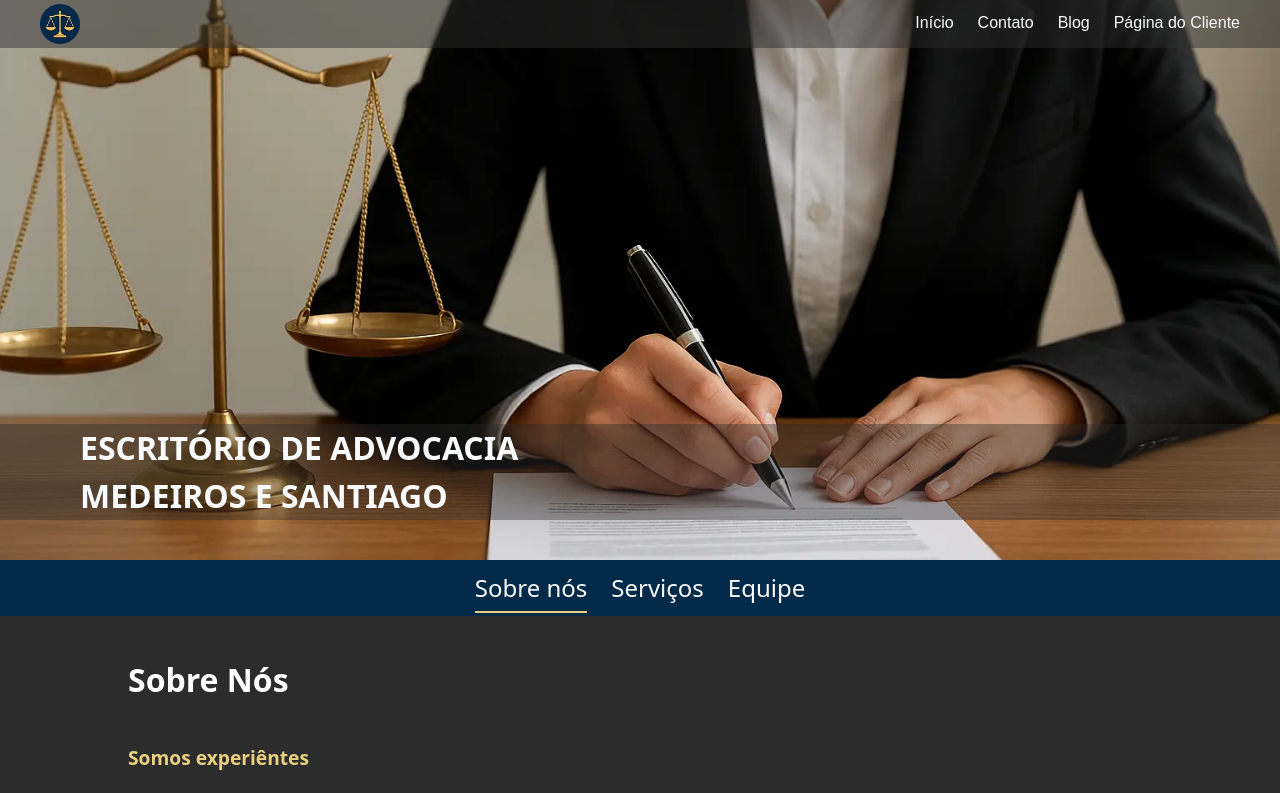
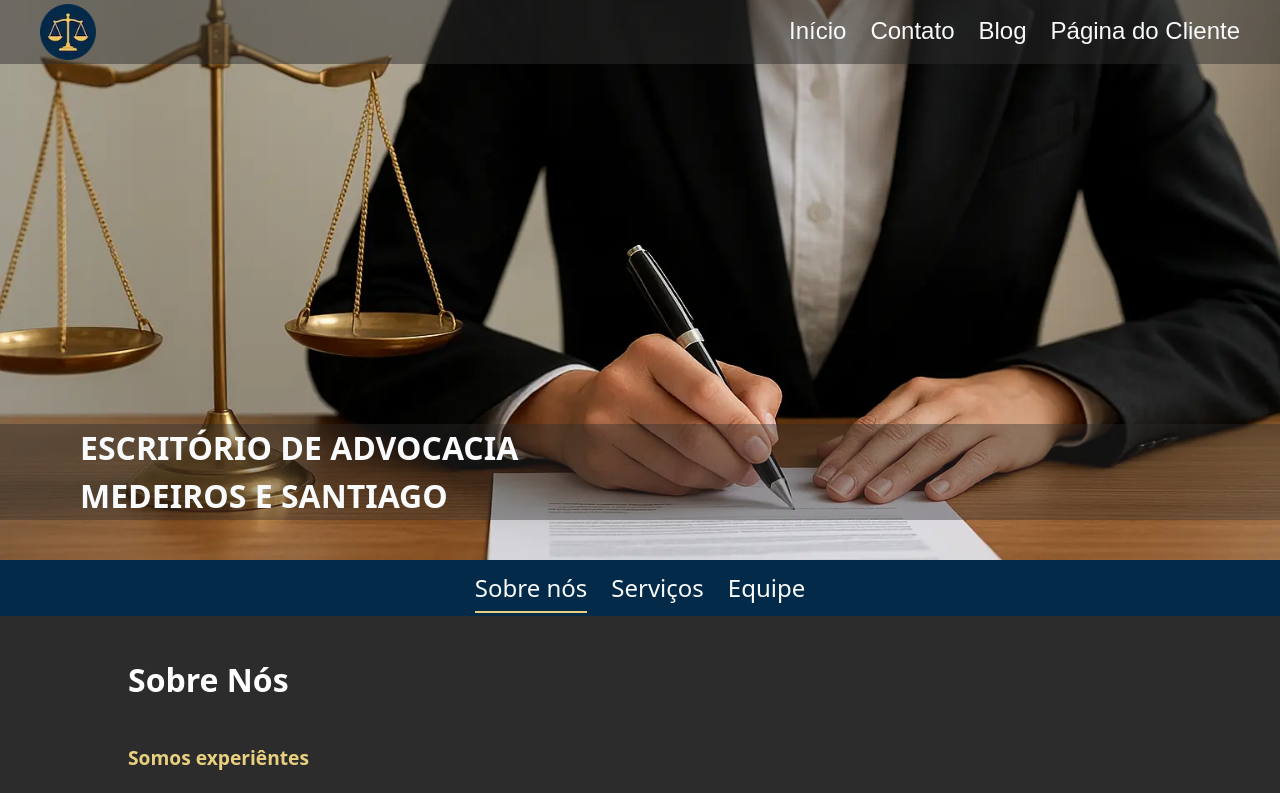
Before and after one commit to DavidSheltonSF/corporate-lawyer-website, a Next.js app: page / in a window 1280 px wide. Shown: the top 793 px of the page. Built offline with nearby package versions, Linux system fonts and the light colour scheme.

Commit message:
fix(components): make the navbar height and its items higher on large screens

```diff
--- a/app/components/Navbar.tsx
+++ b/app/components/Navbar.tsx
@@ -13,14 +13,14 @@ export function Navbar() {
       <div>
         <a href="#">
           <img
-            className="size-[56px] lg:size-[40px]"
+            className="size-[56px]"
             src="./website-logo-with-circle-72px.webp"
             alt="website-logo"
           />
         </a>
       </div>
       <div className="navbar-menu flex justify-center absolute lg:static left-0 top-[100%] w-full lg:w-auto bg-[var(--black-color)]/75 lg:bg-transparent h-0 lg:h-auto overflow-hidden transition-height duration-300">
-        <ul className="flex flex-col lg:flex-row items-center justify-center gap-[16px] lg:gap-[24px] text-color-white text-[1.5rem] lg:text-[1rem]">
+        <ul className="flex flex-col lg:flex-row items-center justify-center gap-[16px] lg:gap-[24px] text-color-white text-[1.5rem]">
           <NavbarItem name="Início" link="/" />
           <NavbarItem name="Contato" link="#" />
           <NavbarItem name="Blog" link="#" />
```
